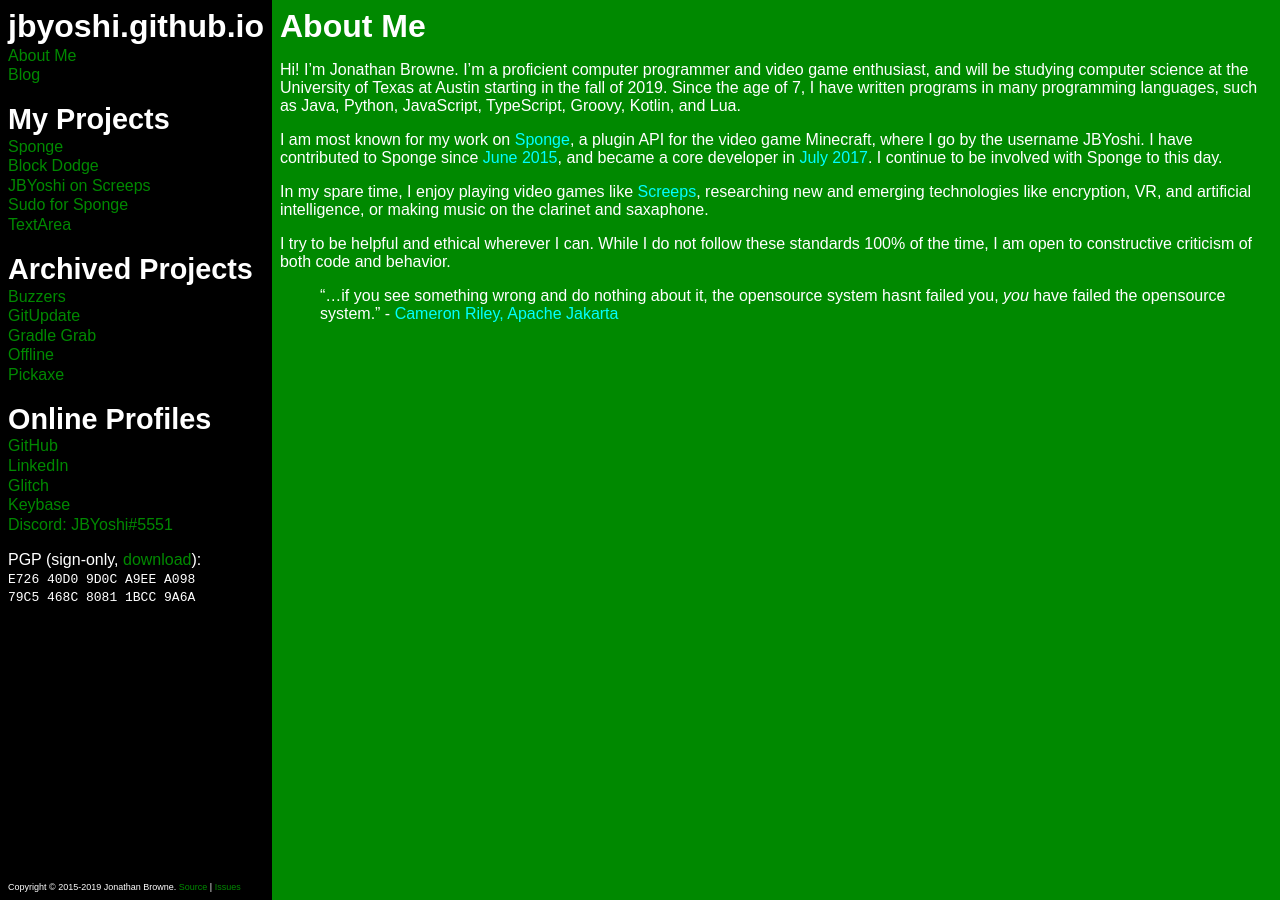
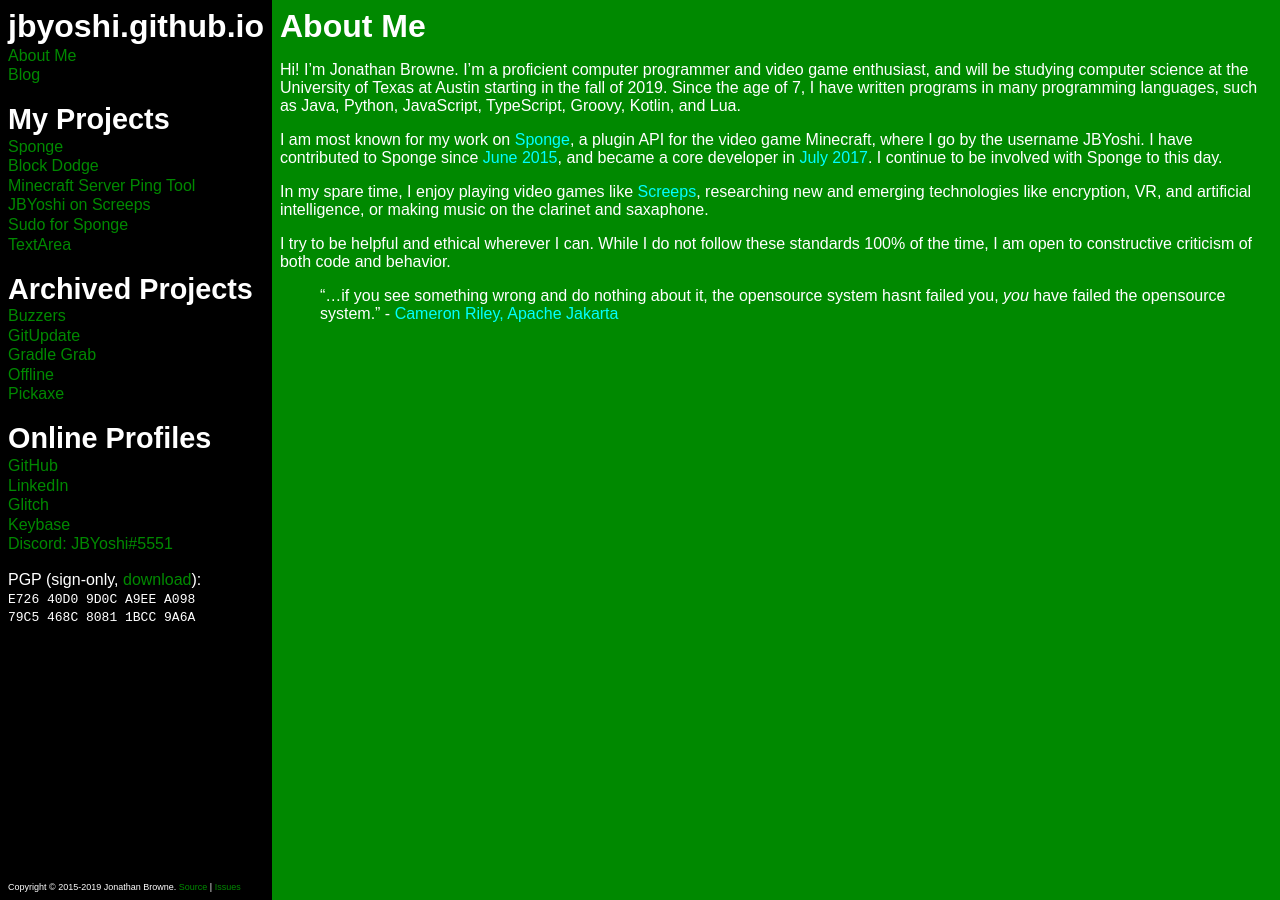
Before and after one commit to JBYoshi/jbyoshi.github.io, a Jekyll site: the page built from index.md, in a window 1280 px wide. Built offline with Jekyll 4.4.1, drawn with Linux system fonts in a browser that asks for light colours.

Commit message:
Add Minecraft ping tool to nav bar.

```diff
--- a/_includes/nav.html
+++ b/_includes/nav.html
@@ -4,6 +4,7 @@
 <h2>My Projects</h2>
 <a href="https://spongepowered.org">Sponge</a>
 <a href="/blockdodge">Block Dodge</a>
+<a href="https://minecraft-ping.glitch.me">Minecraft Server Ping Tool</a>
 <a href="https://screeps.com/a/#!/profile/JBYoshi">JBYoshi on Screeps</a>
 <a href="https://ore.spongepowered.org/JBYoshi/Sudo">Sudo for Sponge</a>
 <a href="https://jbyoshi.github.io/textarea">TextArea</a>
```
